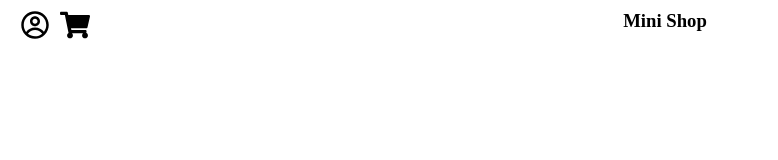
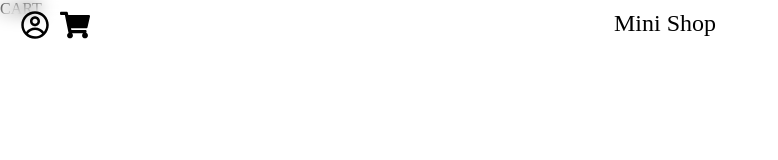
Before and after one commit to EhsanTheCoder98/Mini-Shop, a React (Create React App) app: page /landingpage/cart in a window 1280 px wide. Shown: the top 160 px of the page, without its empty margins (0-778 px from the left). Built offline with nearby package versions, Linux system fonts and the light colour scheme.

Commit message:
Cart and Profile component added

```diff
--- a/src/App.js
+++ b/src/App.js
@@ -5,6 +5,8 @@ import Login from "./components/Login";
 import LandingPage from "./components/LandingPage";
 import Navbar from "./components/Navbar";
 import ProductDetails from "./components/ProductDetails";
+import Cart from "./components/Cart";
+import Profile from "./components/Profile";
 
 // redux
 import { Provider } from "react-redux";
@@ -25,14 +27,16 @@ const App = () => {
     <Provider store={store}>
       <Routes>
         <Route path="/login" element={<Login />} />
-        <Route path="/*" element={<Navigate to={"/login"} />} />
         <Route path="/landingpage/*" element={<NavbarAndPage />}>
           <Route index element={<LandingPage />} />
+          <Route path="productdetail" element={<ProductDetails />} />
+          <Route path="cart" element={<Cart />}/>
+          <Route path="profile" element={<Profile />}/>
         </Route>
-        <Route path="/productdetail" element={<ProductDetails />}/>
       </Routes>
     </Provider>
   );
 };
 
+
 export default App;
--- /dev/null
+++ b/src/components/Cart.jsx
@@ -0,0 +1,11 @@
+import React from 'react';
+
+const Cart = () => {
+    return (
+        <div>
+            CART
+        </div>
+    );
+};
+
+export default Cart;
--- a/src/components/LandingPage.jsx
+++ b/src/components/LandingPage.jsx
@@ -1,5 +1,6 @@
 import React, { useEffect } from "react";
 import styles from "./LandingPage.module.css";
+import loading from '../gif/Infinity-1.1s-210px (1).gif';
 
 // components
 import ProductsDiv from "./ProductsDiv";
@@ -20,7 +21,7 @@ const LandingPage = () => {
   return (
     <div className={styles.container}>
       {productsData.loading ? (
-        <h1 className={styles.phrases}>LOADING PRODUCTS</h1>
+        <img className={styles.phrases} src={loading} />
       ) : productsData.error ? (
         <h1 className={styles.phrases}>There is a problem!</h1>
       ) : (
--- a/src/components/Navbar.jsx
+++ b/src/components/Navbar.jsx
@@ -3,7 +3,7 @@ import styles from "./Navbar.module.css";
 import { CgProfile } from "react-icons/cg";
 import { FaShoppingCart } from "react-icons/fa";
 import { PiSignOutLight } from "react-icons/pi";
-import { useNavigate } from 'react-router-dom';
+import { useNavigate , Link } from 'react-router-dom';
 
 // firebase
 import { getAuth , signOut } from 'firebase/auth';
@@ -14,9 +14,9 @@ const Navbar = () => {
     const navigate = useNavigate();
     return (
         <div className={styles.container}>
-            <button><CgProfile className={styles.profileLogo} /></button>
-            <button><FaShoppingCart className={styles.cartLogo} /></button>
-            <h3>Mini Shop</h3>
+            <Link to="profile"><CgProfile className={styles.profileLogo} /></Link>
+            <Link to="cart"><FaShoppingCart className={styles.cartLogo} /></Link>
+            <Link to="/landingpage" className={styles.logo}>Mini Shop</Link>
             <button className={styles.signoutButton} onClick={()=>signOut(auth).then(()=>{
                 alert("SignedOut Successfully");
                 navigate("/login")
--- a/src/components/Navbar.module.css
+++ b/src/components/Navbar.module.css
@@ -32,8 +32,11 @@
 .cartLogo:hover {
     color: rgba(0, 0, 0, 0.677);
 }
-.container h3 {
+.logo{
     margin: 0 auto;
+    color: black;
+    text-decoration: none;
+    font-size: 1.5rem;
 }
 .signoutButton {
     margin-right: 20px;
--- a/src/components/ProductsDiv.jsx
+++ b/src/components/ProductsDiv.jsx
@@ -8,7 +8,7 @@ const ProductsDiv = ({products}) => {
             <img src={products.image}/>
             <p>{products.title}</p>
             <span>{products.price}$</span>
-            <Link to={"/productdetail"}>Details</Link>
+            <Link to={"productdetail"}>Details</Link>
         </div>
     );
 };
--- /dev/null
+++ b/src/components/Profile.jsx
@@ -0,0 +1,11 @@
+import React from 'react';
+
+const Profile = () => {
+    return (
+        <div>
+            Profile
+        </div>
+    );
+};
+
+export default Profile;
```
Also changed, not shown: src/gif/Infinity-1.1s-210px (1).gif (added).
